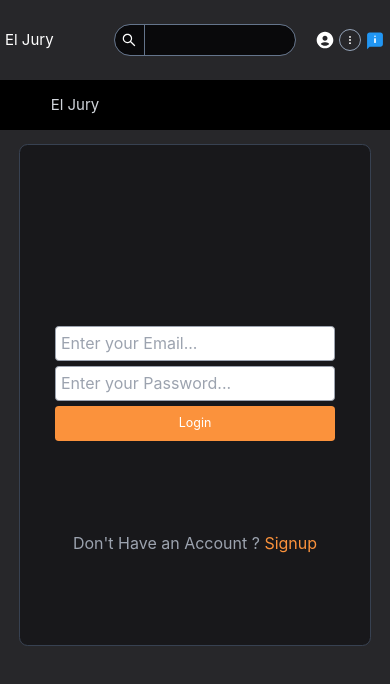
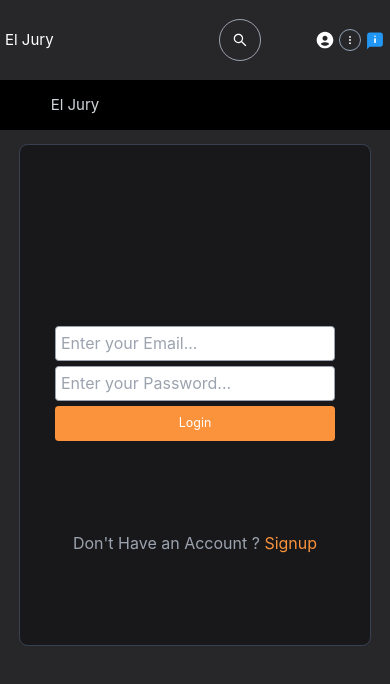
Before and after one commit to thugperfect/elJury, a React (Create React App) app in the folder client/: page /book/1 in a window 390 px wide. Shown: the top 684 px of the page. Built offline with nearby package versions, Linux system fonts and the light colour scheme.

Commit message:
navbar responsive

```diff
--- a/client/src/components/Navbar.js
+++ b/client/src/components/Navbar.js
@@ -5,9 +5,25 @@ import { BiSolidUserCircle,BiMailSend } from "react-icons/bi";
 import { FcAbout } from "react-icons/fc";
 import {useNavigate} from "react-router-dom"
 import logo from '../images/eljurylogo.jpg'
-const Navbar = () => {
+import {useState} from 'react'
+const Navbar = ({size}) => {
   const searchRef = useRef()
   const navigate =  useNavigate()
+
+  const [toggleSearchBar,setToggleSearchBar] = useState(false)
+  const toggleSearch = ()=>{
+    setToggleSearchBar(!toggleSearchBar)
+  }
+
+  const searchBar =   <div className="flex rounded-lg">
+  <div onClick={()=>searchRef.current.focus()} className="w-[30px] out-r  rounded-l-full bg-zinc-950 outline outline-1 outline-slate-500 flex justify-center items-center" ><AiOutlineSearch/></div>
+  <input type="text" ref={searchRef} name="" id="" className="h-[30px] w-[150px] md:w-[200px] rounded-r-full bg-zinc-950 outline outline-1 outline-slate-500 px-2" />
+</div>
+  const searchIcon =<div className='flex flex-col items-center'>
+  <div onClick={toggleSearch} className='w-[40px] h-[40px] rounded-full outline outline-1 outline-gray-400  flex items-center justify-center'><AiOutlineSearch/></div>
+<div className={toggleSearchBar ? "absolute w-[250px] p-5 bg-gray-200 mt-11 rounded-lg flex justify-center ":"hidden"}  >{searchBar}</div>
+  </div>
+
   return (
     <div className="w-full h-[80px] bg-zinc-800  text-white flex justify-between items-center px-2 md:px-5">
       <div className="text-2xl md:text-4xl flex items-center gap-3">
@@ -18,10 +34,9 @@ const Navbar = () => {
       </div>
       <div></div>
       <div></div>
-      <div className="flex rounded-lg">
-        <div onClick={()=>searchRef.current.focus()} className="w-[30px] out-r  rounded-l-full bg-zinc-950 outline outline-1 outline-slate-500 flex justify-center items-center" ><AiOutlineSearch/></div>
-        <input type="text" ref={searchRef} name="" id="" className="h-[30px] w-[150px] md:w-[200px] rounded-r-full bg-zinc-950 outline outline-1 outline-slate-500 px-2" />
-      </div>
+      {
+          size.width>600 ? ( searchBar ):( searchIcon )
+        }
       <div className="flex gap-2 items-center">
         <BiSolidUserCircle className="cursor-pointer w-[20px] h-[20px] md:w-[30px] md:h-[30px]" />
         <BsThreeDotsVertical className="cursor-pointer w-[20px] h-[20px] md:w-[30px] md:h-[30px] rounded-full outline outline-1 outline-slate-400 p-2" />
--- a/client/src/pages/Index.js
+++ b/client/src/pages/Index.js
@@ -2,9 +2,9 @@ import React from 'react'
 import Navbar from '../components/Navbar'
 import { Outlet } from 'react-router-dom'
 
-const Index = () => {
+const Index = ({size}) => {
   return (
-    <div><Navbar/>
+    <div><Navbar size={size}/>
     <Outlet/>
     </div>
   )
```
